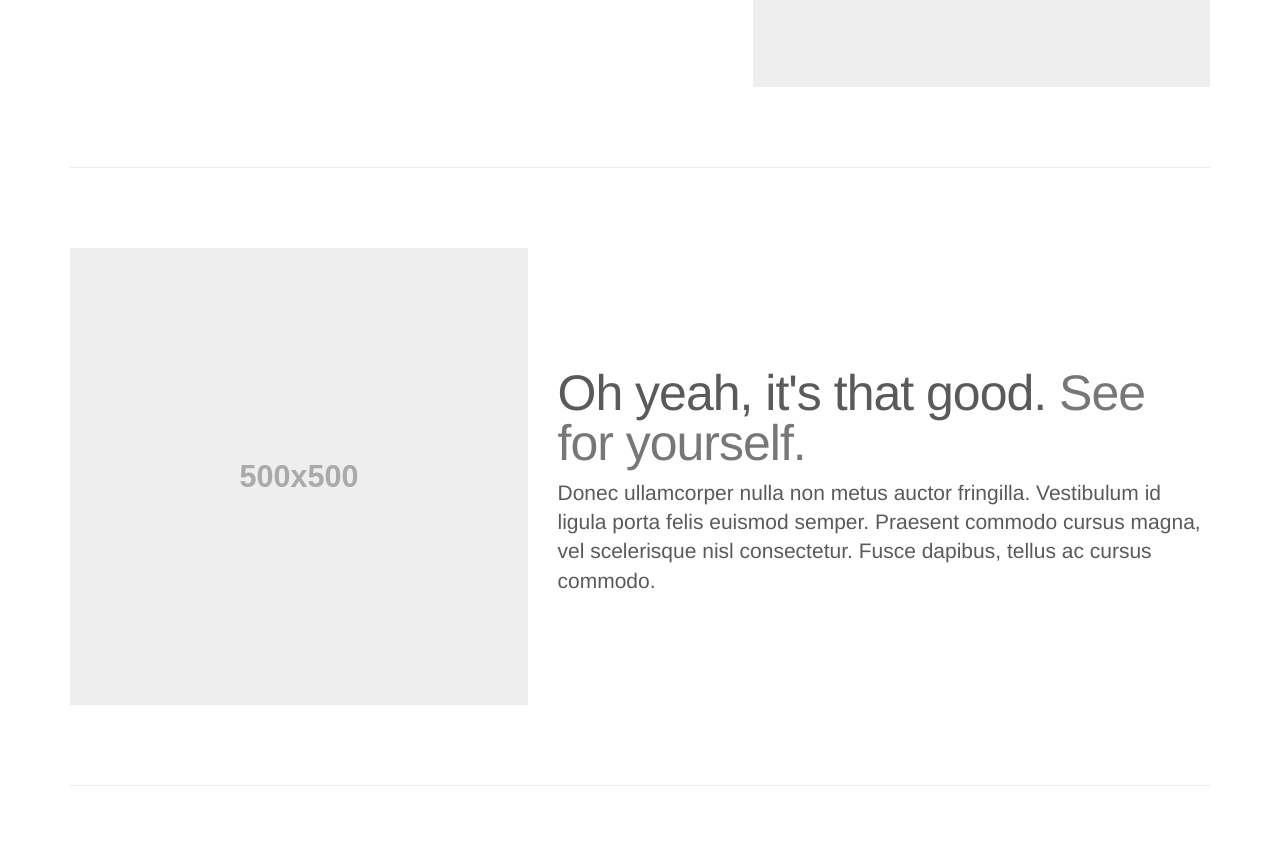
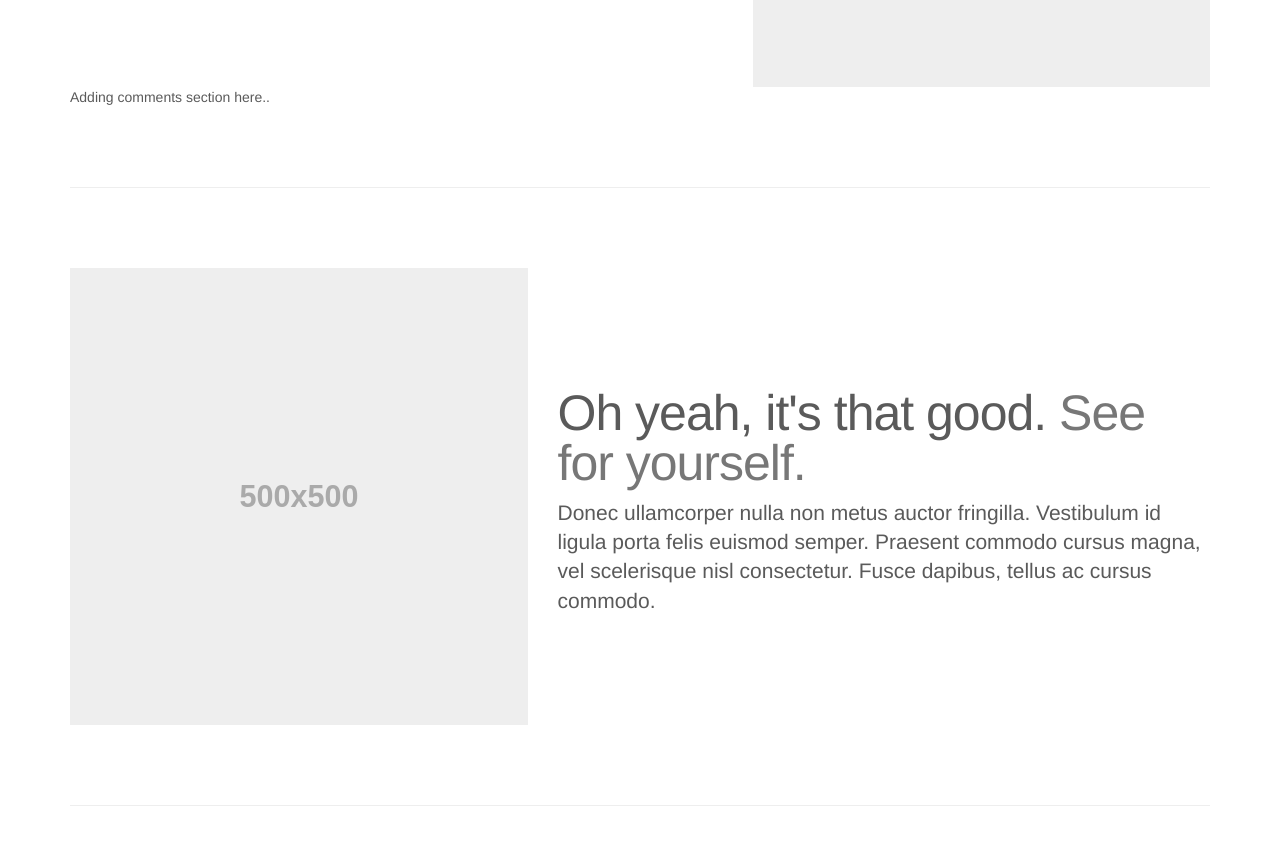
Before and after one commit to mail2ankesh/Digital_Ink, a plain HTML site: page Carousel Template for Bootstrap.html in a window 1280 px wide. Shown: the part 1469-2332 px from the top of the page. Drawn offline with nearby package versions, Linux system fonts and the light colour scheme.

Commit message:
Comments section

```diff
--- a/Carousel Template for Bootstrap.html
+++ b/Carousel Template for Bootstrap.html
@@ -168,6 +168,8 @@
         </div>
       </div>
 
+      <div>Adding comments section here..</div>
+
       <hr class="featurette-divider">
 
       <div class="row featurette">
```
